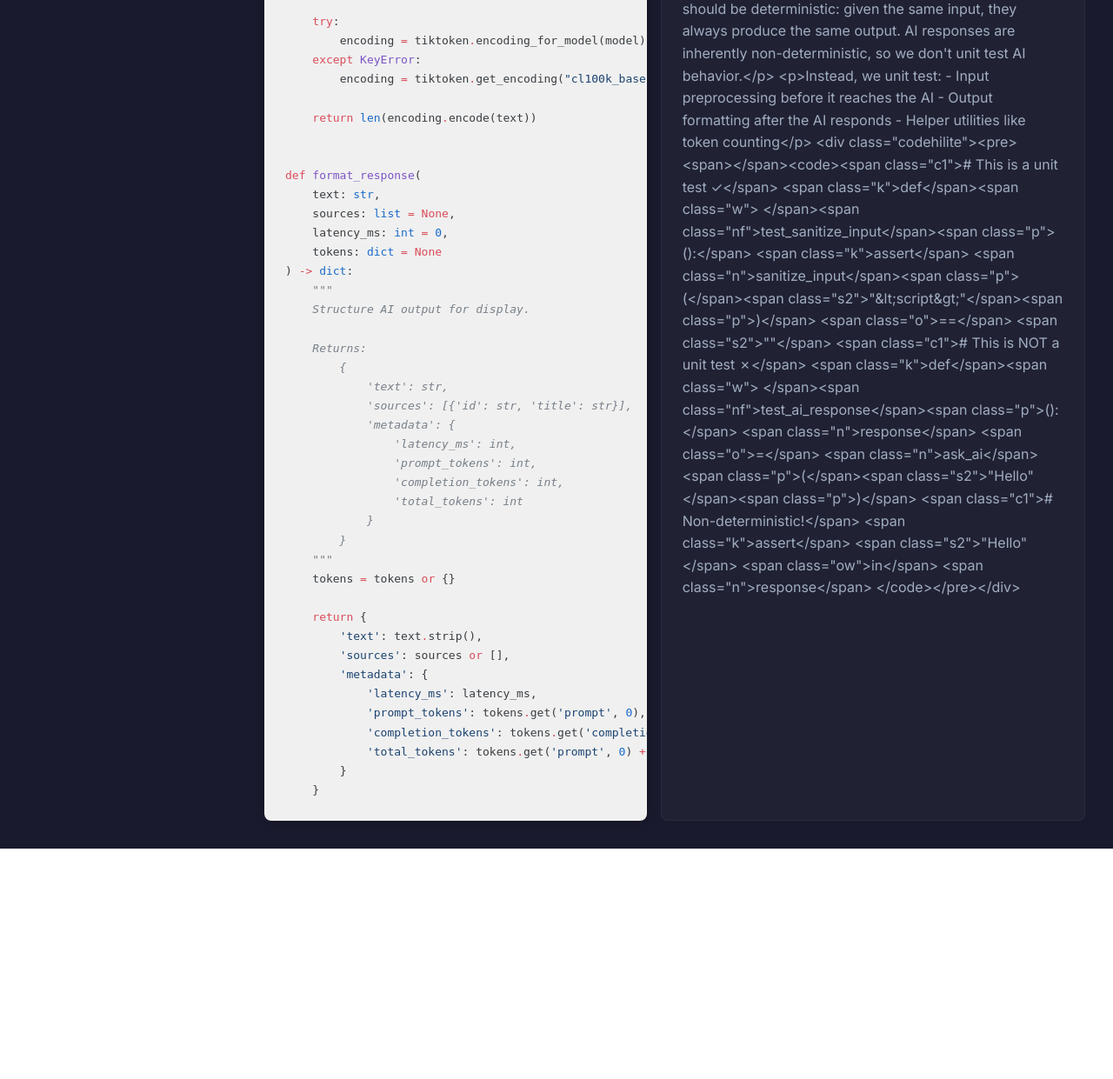
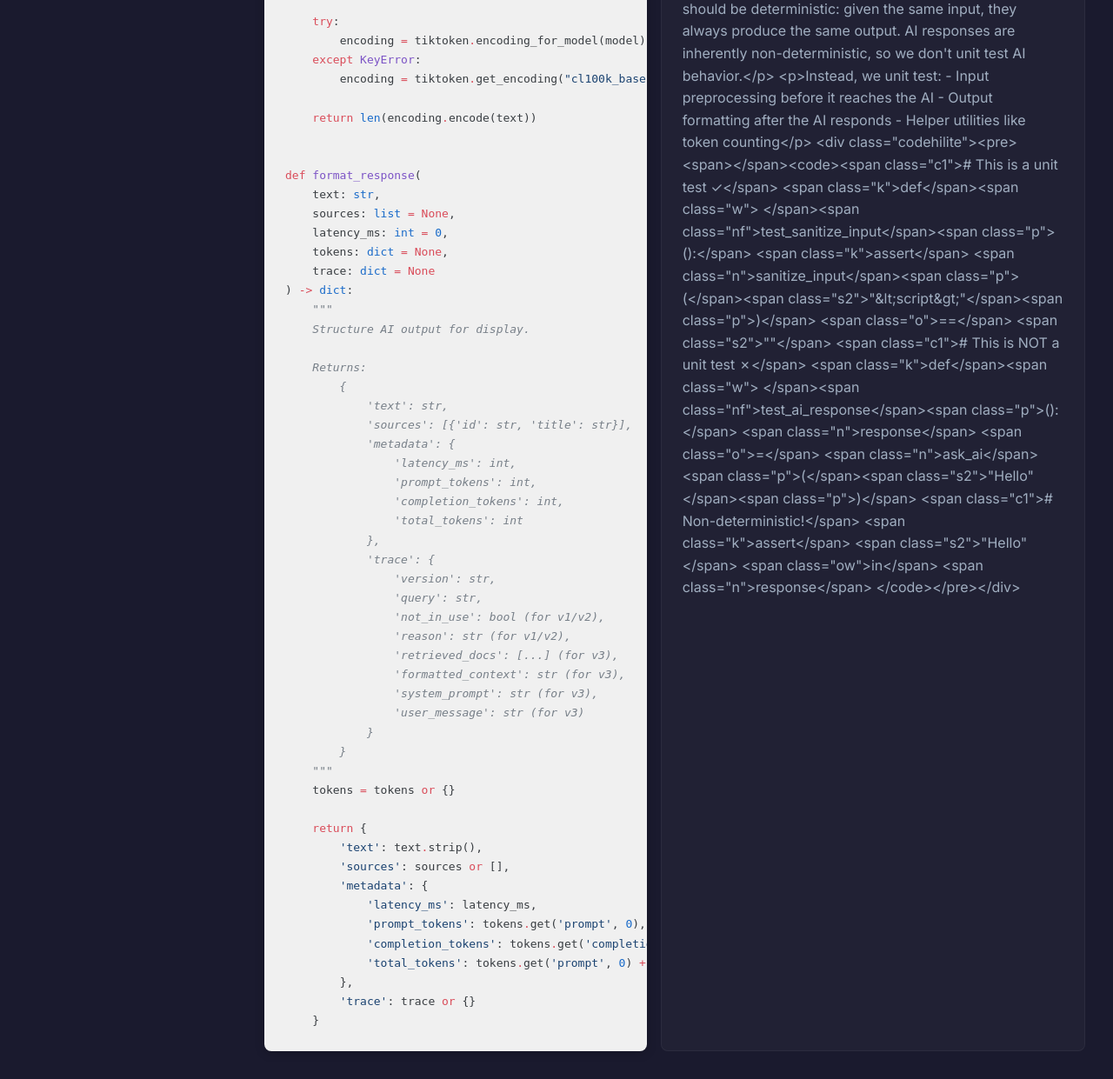
Before and after one commit to nsuberi/ai-evals-in-context, a Flask app: page /viewer/tests/unit?test=unit/test_format in a window 1280 px wide. Shown: the part 2892-4133 px from the top of the page at 87% size. Before the commit the page ends 3868 px from the top, so only its background shows below. Run offline with Flask 3, Linux system fonts and the light colour scheme.

Commit message:
feat: add knowledge base pipeline visibility
- Add trace dict to AI service responses showing full RAG pipeline
- V1/V2 show "Not in use" message with explanation
- V3 shows 5-step pipeline: Query, Retrieved Documents, Formatted Context,
  System Prompt, and User Message
- Add collapsible trace panel UI in ask.html
- Add renderTracePanel() function in viewer.js to display trace data
- Add comprehensive CSS styling for trace panel and steps

Co-Authored-By: Claude Opus 4.5 <noreply@anthropic.com>

```diff
--- a/ai-testing-resource/app/utils.py
+++ b/ai-testing-resource/app/utils.py
@@ -51,7 +51,8 @@ def format_response(
     text: str,
     sources: list = None,
     latency_ms: int = 0,
-    tokens: dict = None
+    tokens: dict = None,
+    trace: dict = None
 ) -> dict:
     """
     Structure AI output for display.
@@ -65,6 +66,16 @@ def format_response(
                 'prompt_tokens': int,
                 'completion_tokens': int,
                 'total_tokens': int
+            },
+            'trace': {
+                'version': str,
+                'query': str,
+                'not_in_use': bool (for v1/v2),
+                'reason': str (for v1/v2),
+                'retrieved_docs': [...] (for v3),
+                'formatted_context': str (for v3),
+                'system_prompt': str (for v3),
+                'user_message': str (for v3)
             }
         }
     """
@@ -78,5 +89,6 @@ def format_response(
             'prompt_tokens': tokens.get('prompt', 0),
             'completion_tokens': tokens.get('completion', 0),
             'total_tokens': tokens.get('prompt', 0) + tokens.get('completion', 0)
-        }
+        },
+        'trace': trace or {}
     }
--- a/ai-testing-resource/static/js/viewer.js
+++ b/ai-testing-resource/static/js/viewer.js
@@ -131,6 +131,9 @@ async function submitDemoForm(event) {
         </div>
       ` : ''}
     `;
+
+    // Render trace panel
+    renderTracePanel(data.trace);
   } catch (error) {
     responseContainer.innerHTML = `
       <div class="demo-response__text" style="color: var(--color-error);">
@@ -150,6 +153,108 @@ function escapeHtml(text) {
   return div.innerHTML;
 }
 
+// Toggle trace panel visibility
+function toggleTracePanel() {
+  const panel = document.getElementById('trace-panel');
+  panel.classList.toggle('trace-panel--open');
+}
+
+// Render the KB trace panel
+function renderTracePanel(trace) {
+  const panel = document.getElementById('trace-panel');
+  const content = document.getElementById('trace-panel__content');
+
+  if (!panel || !content || !trace) return;
+
+  // Show the panel
+  panel.style.display = 'block';
+
+  // Check if KB is not in use
+  if (trace.not_in_use) {
+    content.innerHTML = `
+      <div class="trace-step">
+        <div class="trace-step__header">
+          <span class="trace-step__icon">&#128683;</span>
+          <span class="trace-step__title">Not in use</span>
+        </div>
+        <div class="trace-step__body">
+          <p class="trace-step__reason">${escapeHtml(trace.reason)}</p>
+          <p class="trace-step__hint">Switch to <strong>V3 - RAG</strong> to see the knowledge base pipeline in action.</p>
+        </div>
+      </div>
+    `;
+    return;
+  }
+
+  // V3 full pipeline trace
+  content.innerHTML = `
+    <!-- Step 1: Query -->
+    <div class="trace-step">
+      <div class="trace-step__header">
+        <span class="trace-step__number">1</span>
+        <span class="trace-step__title">Query</span>
+      </div>
+      <div class="trace-step__body">
+        <code class="trace-step__code">${escapeHtml(trace.query)}</code>
+      </div>
+    </div>
+
+    <!-- Step 2: Retrieved Documents -->
+    <div class="trace-step">
+      <div class="trace-step__header">
+        <span class="trace-step__number">2</span>
+        <span class="trace-step__title">Retrieved Documents (${trace.retrieved_docs?.length || 0})</span>
+      </div>
+      <div class="trace-step__body">
+        ${trace.retrieved_docs?.map(doc => `
+          <div class="trace-doc">
+            <div class="trace-doc__header">
+              <span class="trace-doc__title">${escapeHtml(doc.title)}</span>
+              <span class="trace-doc__distance">distance: ${doc.distance}</span>
+            </div>
+            <div class="trace-doc__content">${escapeHtml(doc.content)}</div>
+          </div>
+        `).join('') || '<p>No documents retrieved</p>'}
+      </div>
+    </div>
+
+    <!-- Step 3: Formatted Context -->
+    <div class="trace-step">
+      <div class="trace-step__header trace-step__header--collapsible" onclick="this.parentElement.classList.toggle('trace-step--expanded')">
+        <span class="trace-step__number">3</span>
+        <span class="trace-step__title">Formatted Context</span>
+        <span class="trace-step__expand">&#9660;</span>
+      </div>
+      <div class="trace-step__body trace-step__body--collapsible">
+        <pre class="trace-step__pre">${escapeHtml(trace.formatted_context)}</pre>
+      </div>
+    </div>
+
+    <!-- Step 4: System Prompt -->
+    <div class="trace-step">
+      <div class="trace-step__header trace-step__header--collapsible" onclick="this.parentElement.classList.toggle('trace-step--expanded')">
+        <span class="trace-step__number">4</span>
+        <span class="trace-step__title">System Prompt</span>
+        <span class="trace-step__expand">&#9660;</span>
+      </div>
+      <div class="trace-step__body trace-step__body--collapsible">
+        <pre class="trace-step__pre">${escapeHtml(trace.system_prompt)}</pre>
+      </div>
+    </div>
+
+    <!-- Step 5: User Message -->
+    <div class="trace-step">
+      <div class="trace-step__header">
+        <span class="trace-step__number">5</span>
+        <span class="trace-step__title">User Message</span>
+      </div>
+      <div class="trace-step__body">
+        <code class="trace-step__code">${escapeHtml(trace.user_message)}</code>
+      </div>
+    </div>
+  `;
+}
+
 // Initialize on page load
 document.addEventListener('DOMContentLoaded', () => {
   // Add click handlers to sidebar items
```
Also changed, not shown: ai-testing-resource/app/ai_service.py (+37 -3 lines), ai-testing-resource/static/css/design-system.css (+200 -0 lines), ai-testing-resource/templates/ask.html (+11 -0 lines).
